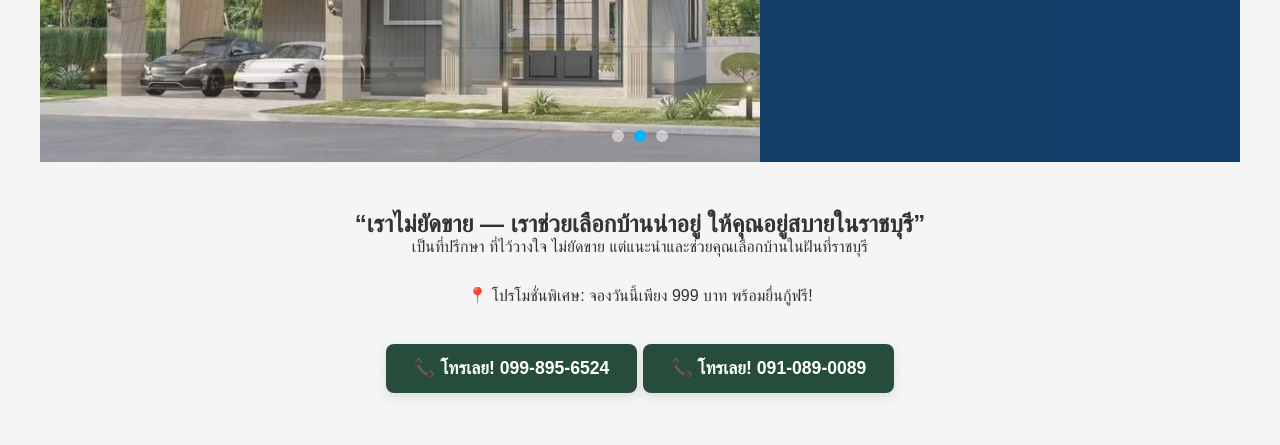
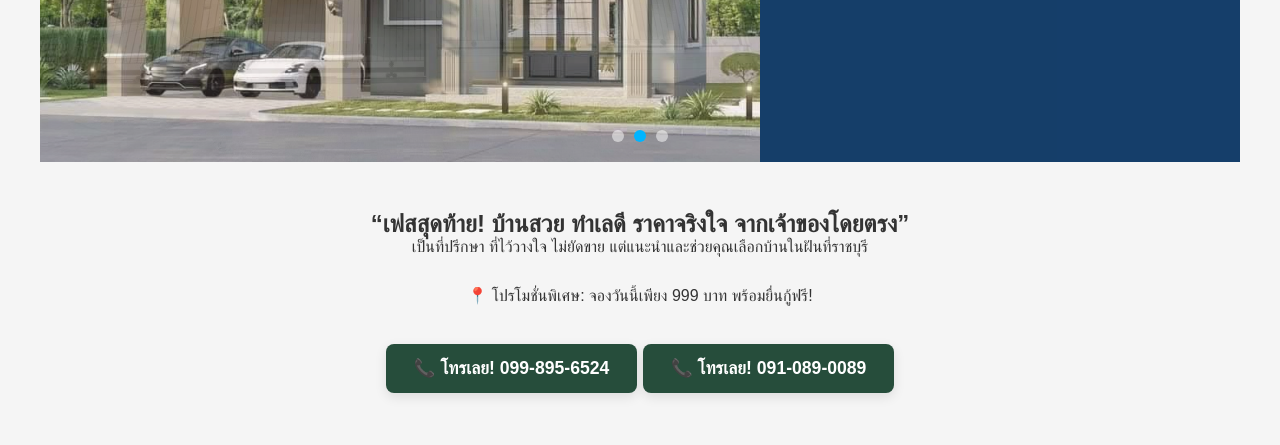
Before and after one commit to wasin0025/setthiasset, a plain HTML site: page index.html in a window 1280 px wide. Shown: the part 723-1168 px from the top of the page. Drawn offline with Linux system fonts and the light colour scheme.

Commit message:
Update index.html

```diff
--- a/index.html
+++ b/index.html
@@ -77,7 +77,7 @@
 
     <!-- TEXT SECTION -->
     <section>
-      <h2 style="text-align:center; margin-top: 2em;">“เราไม่ยัดขาย — เราช่วยเลือกบ้านน่าอยู่ ให้คุณอยู่สบายในราชบุรี”</h2>
+      <h2 style="text-align:center; margin-top: 2em;">“เฟสสุดท้าย! บ้านสวย ทำเลดี ราคาจริงใจ จากเจ้าของโดยตรง”</h2>
       <p style="text-align:center;">เป็นที่ปรึกษา ที่ไว้วางใจ ไม่ยัดขาย แต่แนะนำและช่วยคุณเลือกบ้านในฝันที่ราชบุรี</p>
 
       <p style="text-align:center; font-size: 1em; margin-top: 30px;">
```
